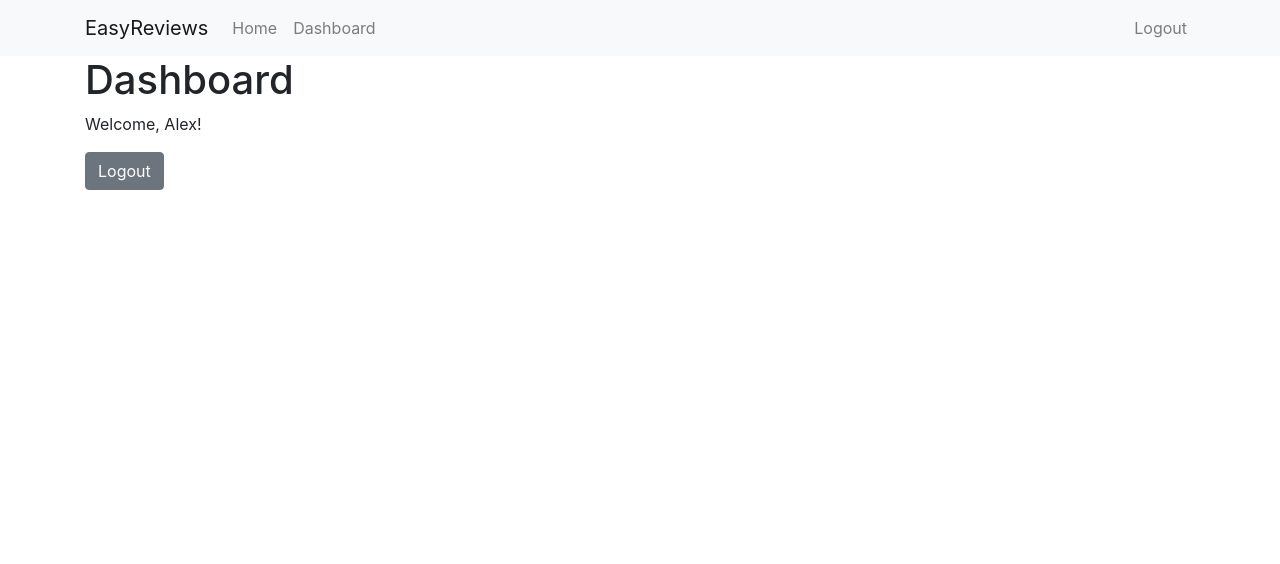
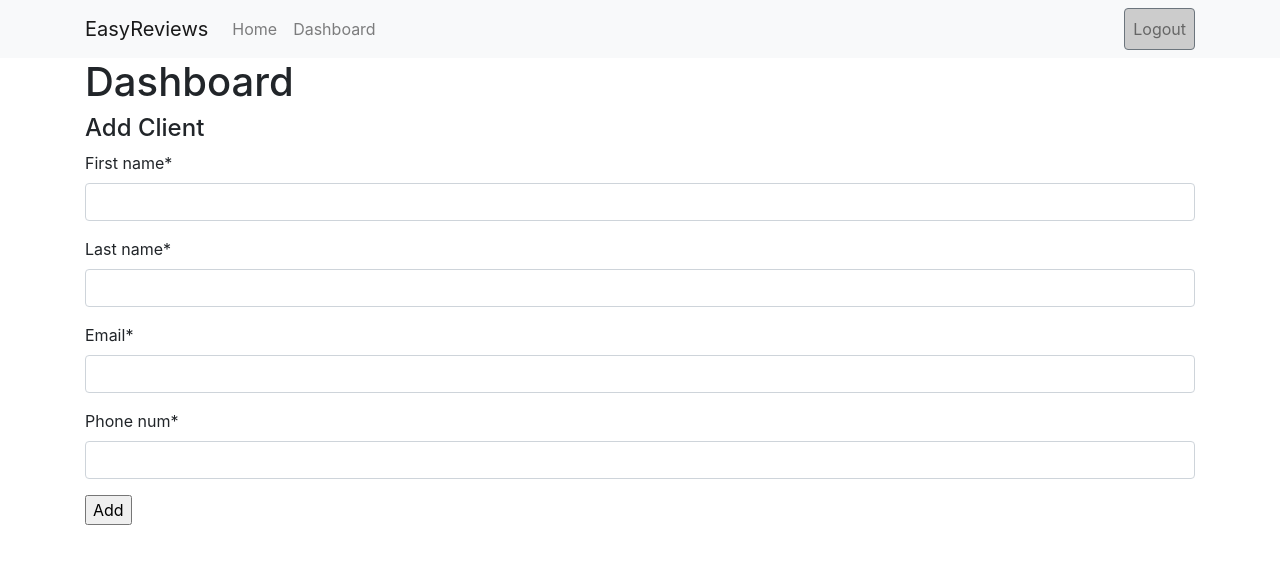
Before and after one commit to evans1111/django_skeleton, a Django app: page /accounts/dashboard/ in a window 1280 px wide. Shown: the top 564 px of the page. Run offline with Django 3.2, Linux system fonts and the light colour scheme; a user stored in the database is signed in; some libraries are stand-ins or nearby versions.

Commit message:
client model added - updated user dash

```diff
--- a/accounts/forms.py
+++ b/accounts/forms.py
@@ -4,7 +4,8 @@ from django.contrib.auth import (
     get_user_model
 
 )
-from .models import User
+from .models import User, Client
+from django.forms import ModelForm
 
 # User = get_user_model()
 
@@ -57,3 +58,21 @@ class UserRegisterForm(forms.ModelForm):
                 "This email is already being used"
         )
         return super(UserRegisterForm, self).clean(*args, **kwargs)
+
+
+class ClientForm(forms.ModelForm):
+    class Meta:
+        model = Client
+        fields = ['first_name', 'last_name', 'email', 'phone_num']
+        first_name = forms.CharField(label="First Name")
+        last_name = forms.CharField(label="Last Name")
+        email = forms.EmailField(label='Email Address')
+        phone_num = forms.CharField(label="Phone Number", max_length=10)
+
+    def clean(self, *args, **kwargs):
+        first_name = self.cleaned_data.get('first_name')
+        last_name = self.cleaned_data.get('last_name')
+        email = self.cleaned_data.get('email')
+        phone_num = self.cleaned_data.get('phone_num')
+
+        return super(ClientForm, self).clean(*args, **kwargs)
--- a/accounts/models.py
+++ b/accounts/models.py
@@ -1,6 +1,8 @@
 from django.contrib.auth.models import AbstractUser, BaseUserManager
 from django.db import models
 from django.utils.translation import ugettext_lazy as _
+from django.forms import ModelForm
+
 
 
 class UserManager(BaseUserManager):
@@ -37,9 +39,13 @@ class UserManager(BaseUserManager):
         return self._create_user(email, password, **extra_fields)
 
 
+
+# FIX MODEL RELATIONSHIPS
+# CLIENT CLASS - SINGULAR NOT PLURAL
+# ADD NEW MODELS TO DJANGO ADMIN PANEL
+
 class User(AbstractUser):
-    """User model."""
-
+    # User Model
     username = None
     email = models.EmailField(_('email address'), unique=True)
 
@@ -47,3 +53,15 @@ class User(AbstractUser):
     REQUIRED_FIELDS = []
 
     objects = UserManager()
+
+
+class Client(models.Model):
+    first_name = models.CharField(max_length=80)
+    last_name = models.CharField(max_length=80)
+    email = models.EmailField(max_length=80)
+    phone_num = models.CharField(null=False, blank=False, unique=True, max_length=10)
+
+    user = models.ForeignKey(User, null=True, on_delete=models.SET_NULL)
+
+    def __str__(self):
+        return "%s %s %s" % (self.first_name, self.last_name, self.email)
--- a/accounts/views.py
+++ b/accounts/views.py
@@ -9,13 +9,31 @@ from django.contrib.auth import (
     logout
 )
 
-from .forms import UserLoginForm, UserRegisterForm
+from .forms import UserLoginForm, UserRegisterForm, ClientForm
 
 # Create your views here.
 
 @login_required
 def dashboard_view(request):
-    return render(request, "dashboard.html", {})
+    # return render(request, "dashboard.html", {})
+
+    if request.method == 'POST':
+        form = ClientForm(request.POST or None)
+
+        if form.is_valid():
+            form.save()
+            return render(request, 'dashboard.html')
+        else:
+            print("Error. Please check this client's information and try adding them again.")
+    else:
+        form = ClientForm(request.POST or None)
+
+
+    context = {
+        'form': form,
+    }
+    return render(request, 'dashboard.html', context)
+
 
 def login_view(request):
     next = request.GET.get('next')
--- a/easyreviews/settings.py
+++ b/easyreviews/settings.py
@@ -44,6 +44,7 @@ INSTALLED_APPS = [
 
     'crispy_forms',
     'accounts',
+    'phonenumber_field',
 ]
 
 MIDDLEWARE = [
--- a/static/css/main.css
+++ b/static/css/main.css
@@ -5,7 +5,11 @@
 .mt-1 {
     margin-top: 1rem;
 }
+.btn-secondary {
+    background-color: #cccccc;
+}
 
+/* ========== Navigation ========== */
 
 /* ========== Home Page ========== */
 .hero-wrapper {
--- a/templates/base.html
+++ b/templates/base.html
@@ -15,14 +15,14 @@
 
     <title>Easy Reviews</title>
   </head>
-  <nav class="navbar navbar-expand-lg navbar-light bg-light">
+  <nav class="navbar navbar-expand-lg navbar-light bg-light main-nav-wrapper">
       <div class="container">
         <a class="navbar-brand" href="{% url 'main-home' %}">EasyReviews</a>
         <button class="navbar-toggler" type="button" data-toggle="collapse" data-target="#navbarNavAltMarkup" aria-controls="navbarNavAltMarkup" aria-expanded="false" aria-label="Toggle navigation">
         <span class="navbar-toggler-icon"></span>
         </button>
         <div class="collapse navbar-collapse" id="navbarNavAltMarkup">
-            <ul class="nav navbar-nav">
+            <ul class="nav navbar-nav navbar-left">
               {% if user.is_authenticated %}
                 <li><a class="nav-item nav-link" href="{% url 'main-home' %}">Home</a></li>
                 <li><a class="nav-item nav-link" href="{% url 'dashboard' %}">Dashboard</a></li>
@@ -34,7 +34,7 @@
             </ul>
             <ul class="nav navbar-nav navbar-right ml-auto">
               {% if user.is_authenticated %}
-                <li><a class="nav-item nav-link" href="{% url 'user-logout' %}">Logout</a></li>
+                <li><a class="nav-item nav-link btn btn-secondary" href="{% url 'user-logout' %}">Logout</a></li>
               {% else %}
                 <li><a class="nav-item nav-link" href="{% url 'user-login' %}">Login</a></li>
                 <li><a class="nav-item nav-link" href="{% url 'user-register' %}">Sign Up</a></li>
@@ -44,8 +44,7 @@
 
       </div>
   </nav>
-  <body>
-    {% if messages %}
+  {% if messages %}
       {% for message in messages %}
         <div class="alert alert-{{ message.tags }}">
           <div class="container">
@@ -54,6 +53,8 @@
         </div>
       {% endfor %}
     {% endif %}
+  <body>
+
     {% block content %} {% endblock %}
     <!-- Optional JavaScript -->
     <!-- jQuery first, then Popper.js, then Bootstrap JS -->
--- a/templates/dashboard.html
+++ b/templates/dashboard.html
@@ -1,14 +1,16 @@
 {% extends "base.html" %}
+{% load crispy_forms_tags %}
 
 {% block content %}
 <div class="container">
     <h1>Dashboard</h1>
-    {% if request.user.first_name %}
-        <p>Welcome, {{ request.user.first_name }}!</p>
-    {% endif %}
-
-    <div class="">
-        <a class="btn btn-secondary" href="/accounts/logout">Logout</a>
-    </div>
 </div>
+<div class="container">
+    <h4>Add Client</h4>
+    <form method="POST">
+        {% csrf_token %}
+        {{ form|crispy }}
+        <input type="submit" value="Add" />
+    </form>
+  </div>
 {% endblock %}
```
Also changed, not shown: accounts/admin.py (+8 -1 lines), easyreviews/urls.py (+3 -7 lines), accounts/migrations/0001_initial.py, accounts/migrations/0002_auto_20201124_2004.py (added), accounts/migrations/0003_auto_20201124_2019.py (added), db.sqlite3.
